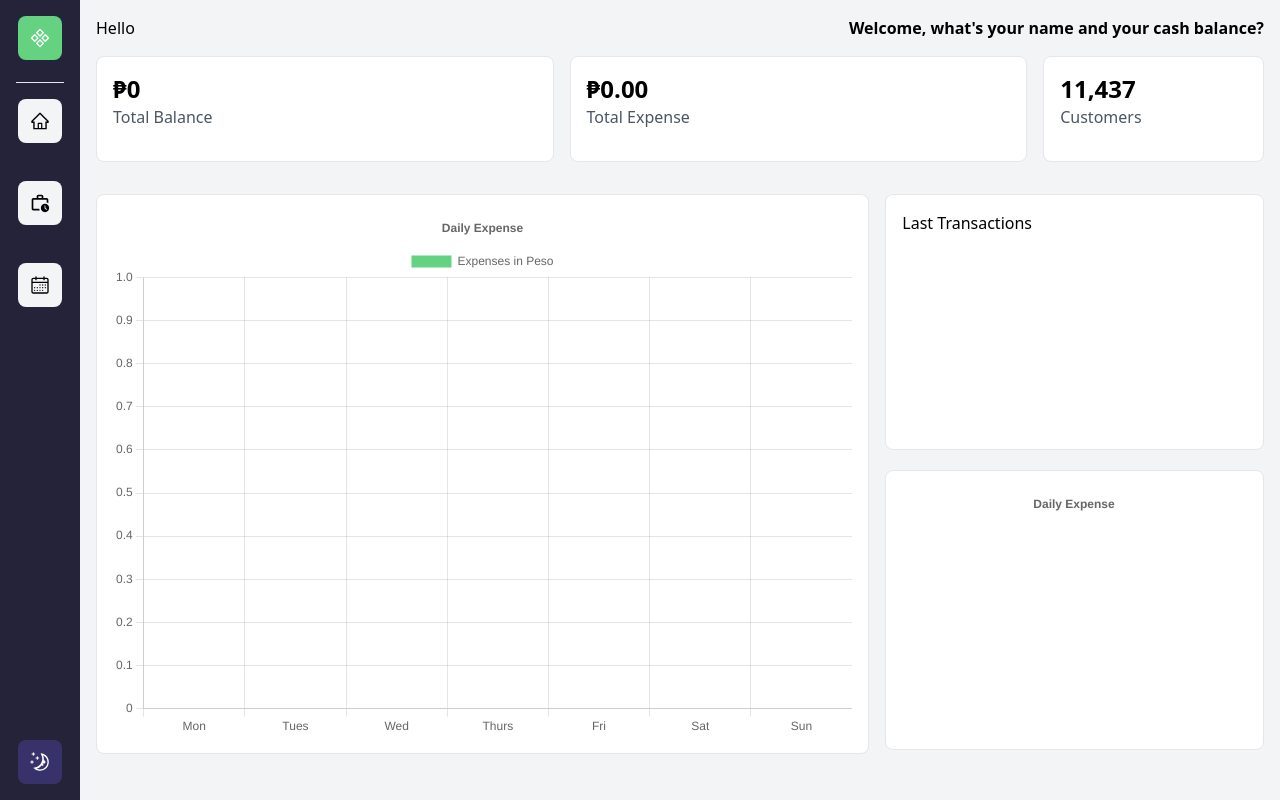
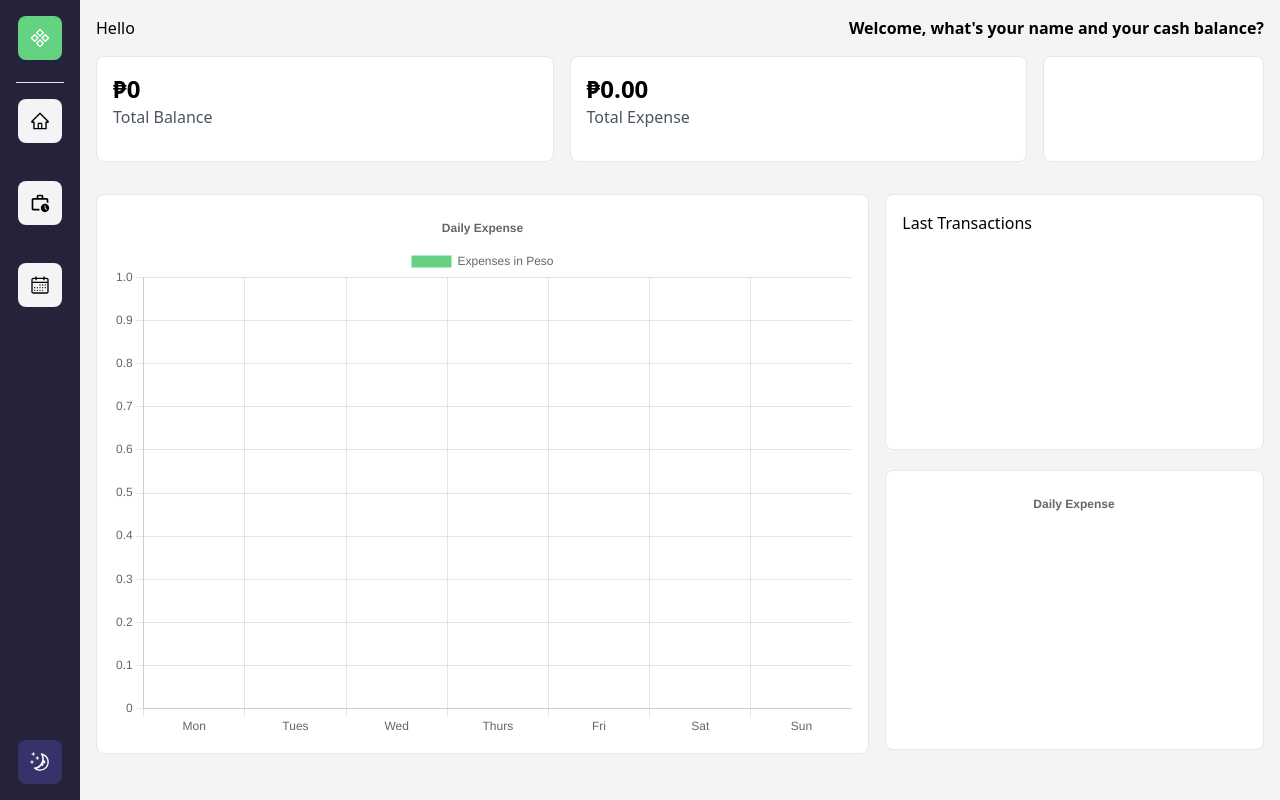
Before and after one commit to reignerlastimosa/budget_dashboard, a Next.js app: page / in a window 1280 px wide. Built offline with nearby package versions, Linux system fonts and the light colour scheme.

Commit message:
version 1.4

```diff
--- a/components/LabelCard.jsx
+++ b/components/LabelCard.jsx
@@ -39,8 +39,8 @@ const LabelCard = ({ savedExpense, dark, dashboardValues, dashboardBalance, setD
       </div>
       <div className={!dark ? 'bg-white flex justify-between w-full border p-4 rounded-lg' : 'bg-[#272741] flex justify-between w-full  p-4 rounded-lg text-white'}>
         <div className='flex flex-col w-full pb-4'>
-          <p className='text-2xl font-bold'>11,437</p>
-          <p className={!dark ? 'text-gray-600' :'text-white'}>Customers</p>
+          <p className='text-2xl font-bold'></p>
+          <p className={!dark ? 'text-gray-600' :'text-white'}></p>
         </div>
 
       </div>
```
